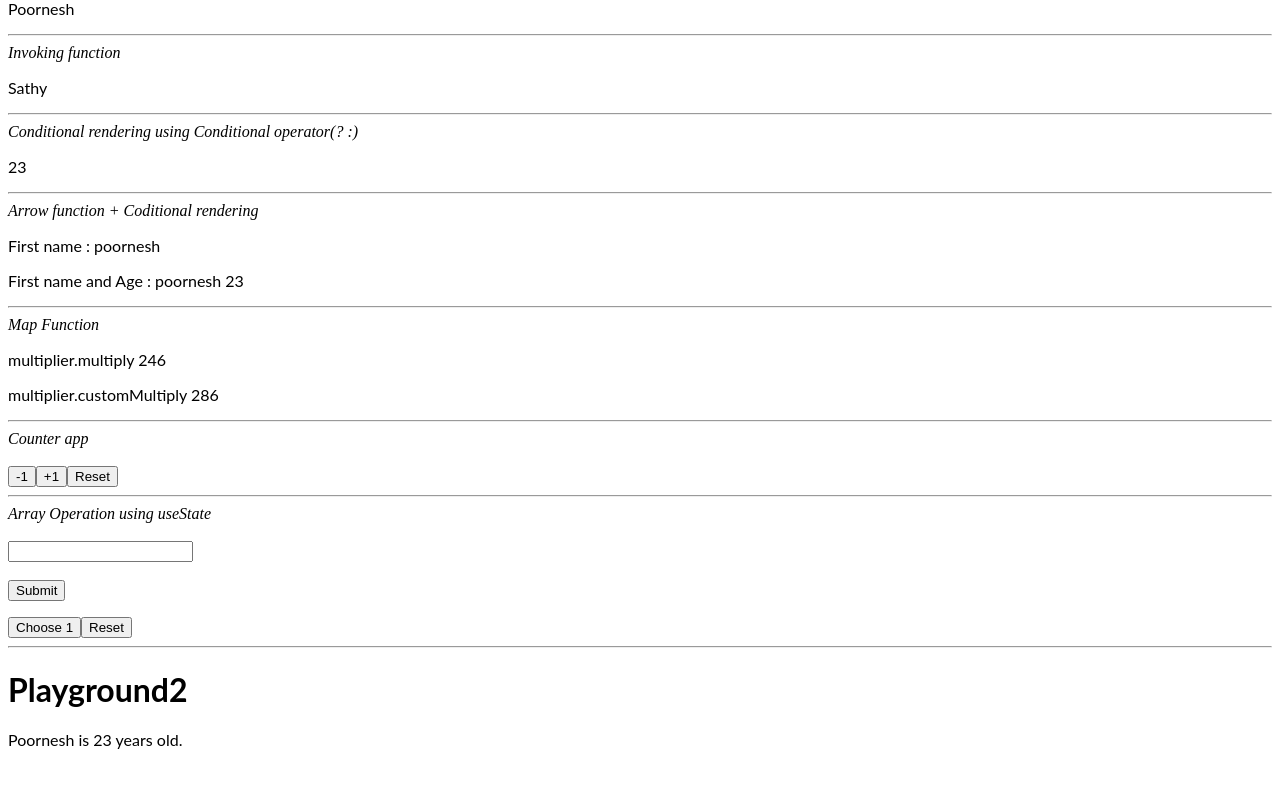
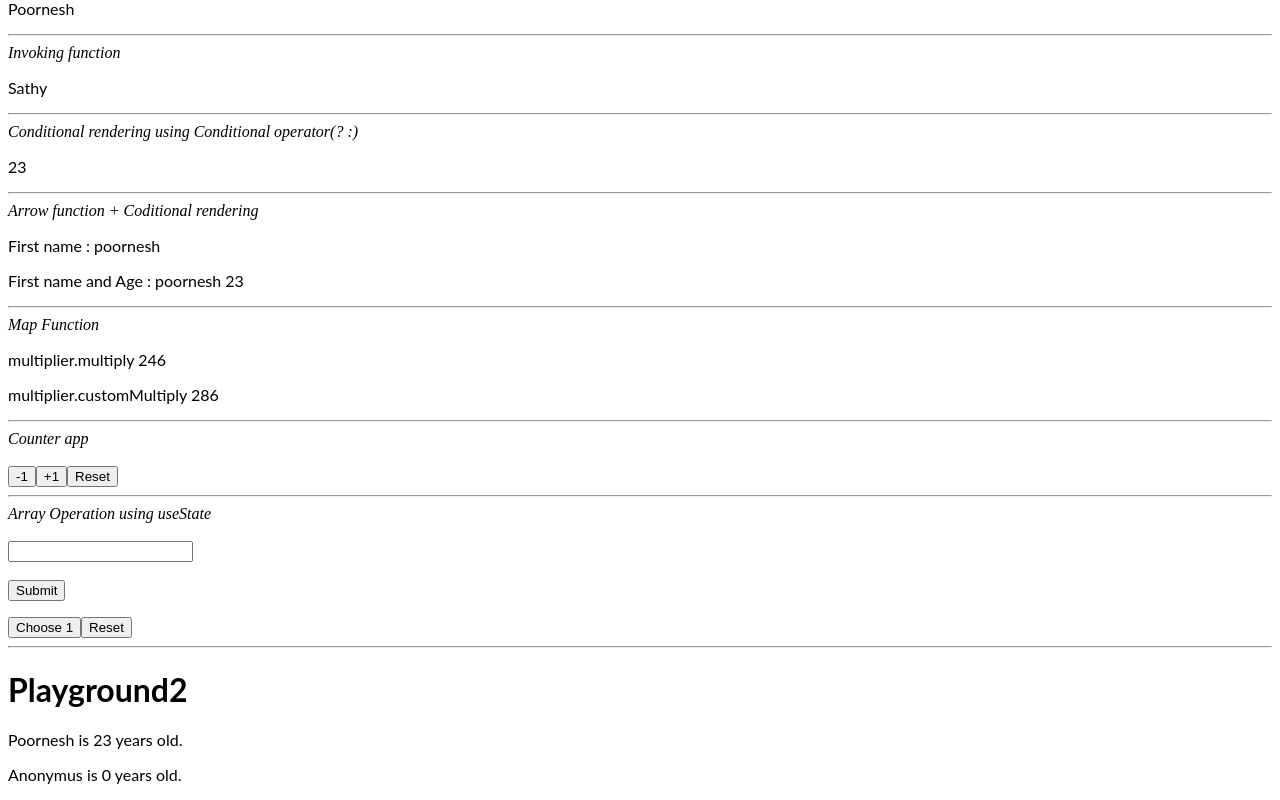
Before and after one commit to poornesh-pH/react-playground, a React (Create React App) app: page / in a window 1280 px wide. Shown: the part 501-1301 px from the top of the page. Before the commit the page ends 1266 px from the top, so only its background shows below. Built offline with nearby package versions, Linux system fonts and the light colour scheme.

Commit message:
1 file modified

```diff
--- a/src/playground2.js
+++ b/src/playground2.js
@@ -2,7 +2,7 @@ import React from "react";
 
 export default function Playground2() {
   class Person {
-    constructor(name, age) {
+    constructor(name = 'Anonymus', age = 0) {
       this.name = name;
       this.age = age;
     }
@@ -13,11 +13,13 @@ export default function Playground2() {
 
   const me = new Person("Poornesh", 23);
   console.log(me);
+  const anaonymus = new Person();
 
   return (
     <div>
       <h1>Playground2</h1>
       <p>{me.getDescription()}</p>
+      <p>{anaonymus.getDescription()}</p>
     </div>
   );
 }
```
